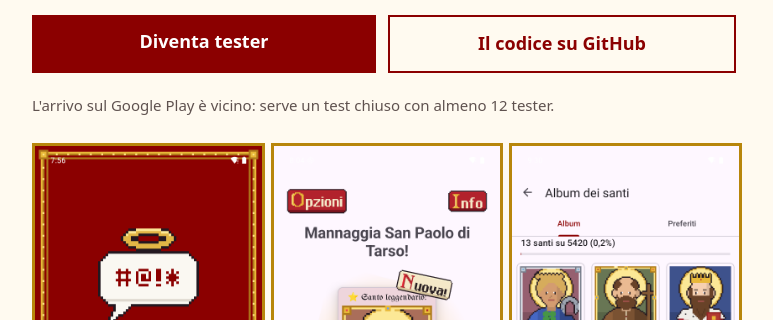
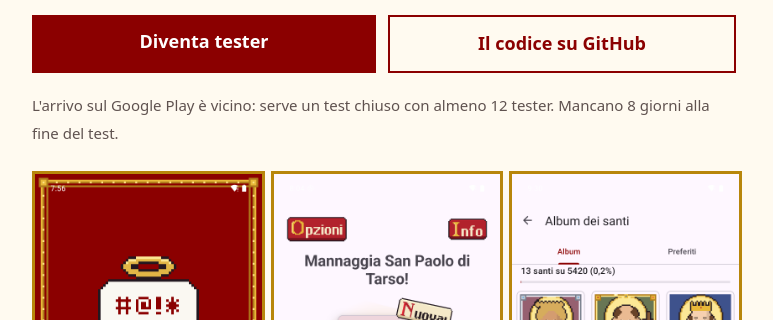
Before and after one commit to demon86rm/demon86rm.github.io, a plain HTML site: page mannaggia/index.html in a window 1280 px wide. Shown: the part 480-800 px from the top of the page, without its empty margins (256-1029 px from the left). Drawn offline with Linux system fonts and the light colour scheme.

Commit message:
Mannaggia page: days left to the end of the closed test
Co-Authored-By: Claude Opus 5.5 <noreply@anthropic.com>

```diff
--- a/mannaggia/index.html
+++ b/mannaggia/index.html
@@ -35,7 +35,7 @@
     <a class="btn" href="https://forms.gle/wHWbGGDAmRQnpswL7">Diventa tester</a>
     <a class="btn secondario" href="https://github.com/demon86rm/mannaggia">Il codice su GitHub</a>
   </div>
-  <p><small>L'arrivo sul Google Play è vicino: serve un test chiuso con almeno 12 tester.</small></p>
+  <p><small>L'arrivo sul Google Play è vicino: serve un test chiuso con almeno 12 tester. <span id="contatore"></span></small></p>
 
   <div class="schermate">
     <img src="img/schermata-1.png" width="1080" height="1920" alt="Schermata iniziale">
@@ -57,5 +57,11 @@
 
   <p><small>Software libero, licenza GPL-3.0. <a href="https://github.com/demon86rm/mannaggia/issues/new/choose">Segnala un problema o proponi un'idea</a> · <a href="https://ko-fi.com/demon86rm">Offrimi un caffè</a></small></p>
 </main>
+<script>
+  // Date end of the closed test (14 days with at least 12 testers); no external services.
+  const giorni = Math.ceil((new Date(2026, 10, 7) - new Date()) / 86400000);
+  if (giorni > 0) document.getElementById("contatore").textContent =
+    giorni === 1 ? "Manca 1 giorno alla fine del test." : "Mancano " + giorni + " giorni alla fine del test.";
+</script>
 </body>
 </html>
```
